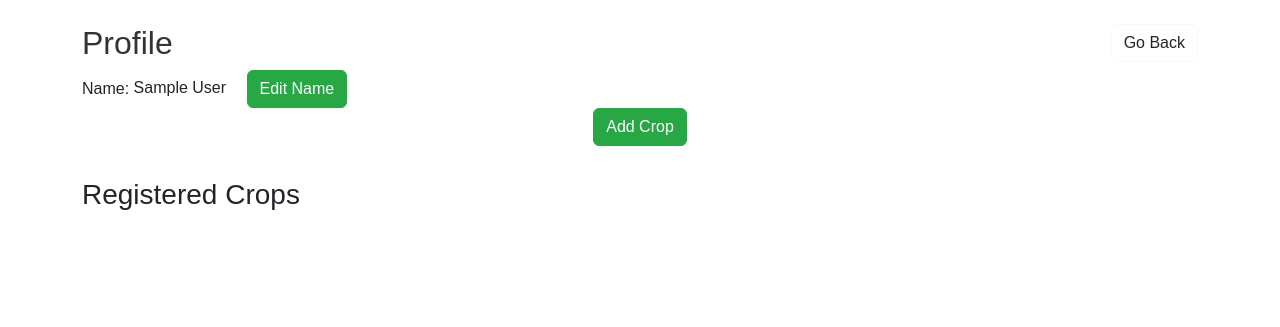
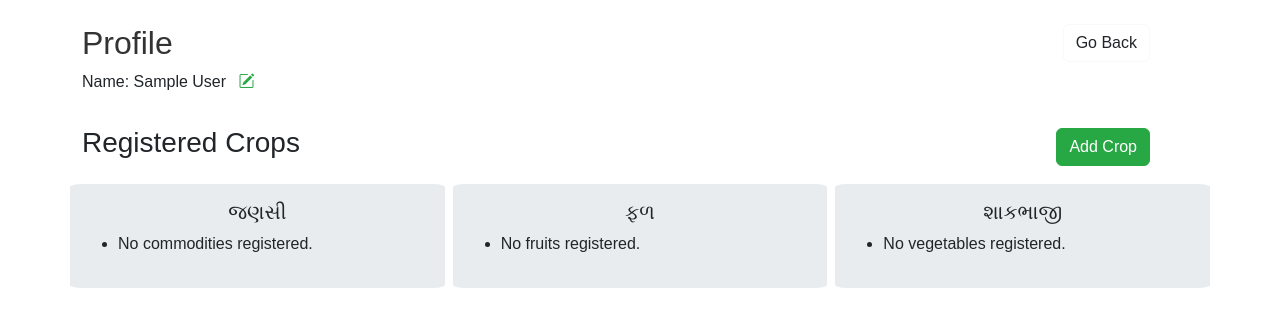
Before and after one commit to darshil511/APMC-price-predictor, a Flask app: page /auth/profile in a window 1280 px wide. Shown: the top 327 px of the page. Run offline with Flask 2, Linux system fonts and the light colour scheme; a user stored in the database is signed in; tables that the repository leaves empty hold one stand-in row (values such as "Sample post"); parts of the project's set-up code (start-up, migrations or seed data) failed here and were passed over.

Commit message:
solved errors related to 3 containers in profile page

```diff
--- a/static/css/style_profile.css
+++ b/static/css/style_profile.css
@@ -1,6 +1,6 @@
 /* General Page Styles */
 body {
-    font-family: 'Arial', sans-serif;
+    font-family: 'Arial', sans-serif
     /* display: flex;
     justify-content: center; */
 }
@@ -34,7 +34,8 @@ body {
     padding: 10px;
     height: calc(100vh - 50px);
     overflow-y: auto;  */
-    background-color: #ffffff;
+    background-color: #e9ecef;
+    border-radius: 3%;
 }
 
 
@@ -64,8 +65,9 @@ button:hover {
     background: #218838;
 } */
 
-
-
+.btn-outline-danger{
+    border-color: #e9ecef;
+}
 .btn-outline-dark{
     float: right;
     border-color: #f8f9fa;
--- a/templates/profile.html
+++ b/templates/profile.html
@@ -5,6 +5,8 @@
     <meta name="viewport" content="width=device-width, initial-scale=1.0">
     <title>Profile | APMC Price Predictor</title>
     <link href="https://cdn.jsdelivr.net/npm/bootstrap@5.3.0/dist/css/bootstrap.min.css" rel="stylesheet">
+    <link href="https://cdn.jsdelivr.net/npm/bootstrap-icons/font/bootstrap-icons.css" rel="stylesheet">
+
     <link rel="stylesheet" href="{{ url_for('static', filename='css/style_profile.css') }}">
 </head>
 <body>
@@ -31,8 +33,7 @@
                 </select>
             </div>
             <div class="modal-footer">
-                <button id="add-crop-btn" class="btn btn-outline-primary">Add Crop</button>
-                <button type="button" class="btn btn-outline-primary" data-bs-dismiss="modal">Close</button>
+                <button id="add-crop-btn" class="btn btn-outline-primary" data-bs-dismiss="modal">Add Crop</button>
             </div>
         </div>
         </div>
@@ -41,50 +42,61 @@
     <div class="container">
         <div class="row mt-4 mb-3">
             <div class="name-container" id="name-container">
-                <button type="button" class="btn btn-outline-dark" onclick="window.location.href='/'">Go Back</button>
+                <button type="button" class="btn btn-outline-dark me-5" onclick="window.location.href='/'">Go Back</button>
                 <h2>Profile</h2>
                 <!-- Display the current user's name -->
                 <label for="name">Name:</label>
                 <span type="text" id="display-name">{{ current_user.name }}</span>
-                <button id="update-name-btn" style="display: none;" class="btn btn-outline-primary mb-1">Update Name</button>
-                <button id="edit-name-btn" class="btn btn-outline-primary ms-3">Edit Name</button>
-                <button id="add-new-crop-btn" type="button" class="btn btn-outline-primary" data-bs-toggle="modal" data-bs-target="#exampleModalCenter" style="display: block; margin: auto;">Add Crop</button>
+                <i id="update-name-btn" class="bi bi-check2-circle" style="display: none; cursor: pointer; color: #28a745;"></i>
+                <i id="edit-name-btn" class="bi bi-pencil-square ms-2" style="cursor: pointer; color: #28a745;"></i>
+                <!-- <button id="add-new-crop-btn" type="button" class="btn btn-outline-primary" data-bs-toggle="modal" data-bs-target="#exampleModalCenter" style="display: block; margin: auto;">Add Crop</button>-->
                 <p id="update-message" style="color: green;"></p>
             </div>
         </div>
 
-        <div class="row mb-3">
+        <div class="row align-items-center mb-3">
+            <div class="col-auto">
                 <h3>Registered Crops</h3>
             </div>
+            <div class="col-auto ms-auto">
+                <button id="add-new-crop-btn" type="button" class="btn btn-outline-primary me-5" data-bs-toggle="modal" data-bs-target="#exampleModalCenter">
+                    Add Crop
+                </button>
+            </div>
+        </div>
+
 
         <div class="row mb-3">
-            <div class="col-sm view-crop-container">
+            <div class="col-sm view-crop-container p-3">
+                <h5 style="display: flex; justify-content: center;">જણસી</h5>
                 <ul id="commodity-crop-list">
                     {% if user_crops %}
                         {% for crop in user_crops %}
-                            <li>{{ crop.category }} - {{ crop.crop_name }} <button type="button" class="btn btn-outline-danger" data-crop="{{ crop.crop_name }}" data-category="{{ crop.category }}">Remove</button></li>
+                            <li>{{ crop.category }} - {{ crop.crop_name }} <i class="bi bi-x-lg ms-2" data-crop="${crop.crop_name}" data-category="${crop.category}" style="cursor: pointer; color: red;"></i></li>
                         {% endfor %}
                     {% else %}
                         <p>No crops registered.</p>
                     {% endif %}
                 </ul>
             </div>
-            <div class="col-sm view-crop-container">
+            <div class="col-sm view-crop-container ms-2 p-3">
+                <h5 style="display: flex; justify-content: center;">ફળ</h5>
                 <ul id="fruits-crop-list">
                     {% if user_crops %}
                         {% for crop in user_crops %}
-                            <li>{{ crop.category }} - {{ crop.crop_name }} <button type="button" class="btn btn-outline-danger" data-crop="{{ crop.crop_name }}" data-category="{{ crop.category }}">Remove</button></li>
+                            <li>{{ crop.category }} - {{ crop.crop_name }} <i class="bi bi-x-lg ms-2" data-crop="${crop.crop_name}" data-category="${crop.category}" style="cursor: pointer; color: red;"></i></li>
                         {% endfor %}
                     {% else %}
                         <p>No crops registered.</p>
                     {% endif %}
                 </ul>
             </div>
-            <div class="col-sm view-crop-container">
+            <div class="col-sm view-crop-container ms-2 p-3">
+                <h5 style="display: flex; justify-content: center;">શાકભાજી</h5>
                 <ul id="vegetable-crop-list">
                     {% if user_crops %}
                         {% for crop in user_crops %}
-                            <li>{{ crop.category }} - {{ crop.crop_name }} <button type="button" class="btn btn-outline-danger" data-crop="{{ crop.crop_name }}" data-category="{{ crop.category }}">Remove</button></li>
+                            <li>{{ crop.category }} - {{ crop.crop_name }} <i class="bi bi-x-lg ms-2" data-crop="${crop.crop_name}" data-category="${crop.category}" style="cursor: pointer; color: red;"></i></li>
                         {% endfor %}
                     {% else %}
                         <p>No crops registered.</p>
@@ -105,6 +117,13 @@
 
     <script src="https://cdn.jsdelivr.net/npm/bootstrap@5.3.0/dist/js/bootstrap.bundle.min.js"></script>
     <script>
+        // code for disappearing the data in modal body when the modal closes
+        document.getElementById('exampleModalCenter').addEventListener('hidden.bs.modal', function () {
+            document.getElementById('category').value = "";  // Reset category dropdown
+            document.getElementById('crop').innerHTML = '<option value="">--Select Crop--</option>'; // Reset crop dropdown
+        });
+
+        //code for edit-name button
         document.getElementById('edit-name-btn').addEventListener('click', function() {
             let newInput = document.createElement('input');
             newInput.type = 'text';
@@ -199,25 +218,47 @@
                     fruitList.innerHTML = '';
                     commodityList.innerHTML = '';
 
-                    if (data.crops.length === 0) {
-                        vegetableList.innerHTML = '<li>No vegetables registered.</li>';
-                        fruitList.innerHTML = '<li>No fruits registered.</li>';
-                        commodityList.innerHTML = '<li>No commodities registered.</li>';
-                    } else {
+                    // Track if any crops exist in each category
+                    let hasVegetables = false;
+                    let hasFruits = false;
+                    let hasCommodities = false;
+
+                    // Populate the lists
                     data.crops.forEach(crop => {
                         const listItem = document.createElement('li');
-                            listItem.innerHTML = `${crop.category} - ${crop.crop_name}
-                                <button class="btn btn-outline-danger" data-crop="${crop.crop_name}" data-category="${crop.category}">Remove</button>`;
+                        listItem.innerHTML = `${crop.crop_name}
+                            <i class="bi bi-x-lg ms-2" data-crop="${crop.crop_name}" data-category="${crop.category}" style="cursor: pointer; color: red;"></i>`;
 
-                            // Append to the correct category list
                         if (crop.category === "Vegetables") {
                             vegetableList.appendChild(listItem);
+                            hasVegetables = true;
                         } else if (crop.category === "Fruits") {
                             fruitList.appendChild(listItem);
+                            hasFruits = true;
                         } else if (crop.category === "Commodities") {
                             commodityList.appendChild(listItem);
+                            hasCommodities = true;
                         }
                     });
+
+                    // Add placeholder message if a category is empty
+                    if (!hasVegetables) {
+                        const noVegetableMsg = document.createElement('li');
+                        noVegetableMsg.id = 'no-vegetables-msg';
+                        noVegetableMsg.innerText = 'No vegetables registered.';
+                        vegetableList.appendChild(noVegetableMsg);
+                    }
+                    if (!hasFruits) {
+                        const noFruitMsg = document.createElement('li');
+                        noFruitMsg.id = 'no-fruits-msg';
+                        noFruitMsg.innerText = 'No fruits registered.';
+                        fruitList.appendChild(noFruitMsg);
+                    }
+                    if (!hasCommodities) {
+                        const noCommodityMsg = document.createElement('li');
+                        noCommodityMsg.id = 'no-commodities-msg';
+                        noCommodityMsg.innerText = 'No commodities registered.';
+                        commodityList.appendChild(noCommodityMsg);
                     }
                 }
             })
@@ -238,14 +279,23 @@
                     .then(data => {
                         if (data.success) {
                             const listItem = document.createElement('li');
-                            listItem.innerHTML = `${category} - ${crop} <button class="btn btn-outline-danger" data-crop="${crop}" data-category="${category}">Remove</button>`;
+                            listItem.innerHTML = `${crop} <i class="bi bi-x-lg ms-2" data-crop="${crop}" data-category="${category}" style="cursor: pointer; color: red;"></i>`;
+
+                            const vegetableList = document.getElementById('vegetable-crop-list');
+                            const fruitList = document.getElementById('fruits-crop-list');
+                            const commodityList = document.getElementById('commodity-crop-list');
+
+
                             // Append to the correct category list
                             if (category === "Vegetables") {
-                                document.getElementById('vegetable-crop-list').appendChild(listItem);
+                                document.getElementById('no-vegetables-msg')?.remove();
+                                vegetableList.appendChild(listItem);
                             } else if (category === "Fruits") {
-                                document.getElementById('fruits-crop-list').appendChild(listItem);
+                                document.getElementById('no-fruits-msg')?.remove();
+                                fruitList.appendChild(listItem);
                             } else if (category === "Commodities") {
-                                document.getElementById('commodity-crop-list').appendChild(listItem);
+                                document.getElementById('no-commodities-msg')?.remove();
+                                commodityList.appendChild(listItem);
                             }
                         }
                     });
@@ -254,7 +304,7 @@
 
             // Remove crop from registered crops
             document.addEventListener('click', function(event) {
-                if (event.target.classList.contains('btn-outline-danger')) {
+                if (event.target.classList.contains('bi-x-lg')) {
                     const cropName = event.target.getAttribute('data-crop');
                     const category = event.target.getAttribute('data-category');
 
@@ -267,6 +317,28 @@
                     .then(data => {
                         if (data.success) {
                             event.target.parentElement.remove();
+                            const vegetableList = document.getElementById('vegetable-crop-list');
+                            const fruitList = document.getElementById('fruits-crop-list');
+                            const commodityList = document.getElementById('commodity-crop-list');
+
+                            if (commodityList.children.length === 0) {
+                                const noCommodityMsg = document.createElement('li');
+                                noCommodityMsg.id = 'no-commodities-msg';
+                                noCommodityMsg.innerText = 'No commodities registered.';
+                                commodityList.appendChild(noCommodityMsg);
+                            }
+                            if (fruitList.children.length === 0) {
+                                const noFruitMsg = document.createElement('li');
+                                noFruitMsg.id = 'no-fruits-msg';
+                                noFruitMsg.innerText = 'No fruits registered.';
+                                fruitList.appendChild(noFruitMsg);
+                            }
+                            if (vegetableList.children.length === 0) {
+                                const noVegetableMsg = document.createElement('li');
+                                noVegetableMsg.id = 'no-vegetables-msg';
+                                noVegetableMsg.innerText = 'No vegetables registered.';
+                                vegetableList.appendChild(noVegetableMsg);
+                            }
                         }
                     })
                     .catch(error => console.error('Error removing crop:', error));
@@ -289,7 +361,7 @@
                 setTimeout(() => alert.remove(), 1000)
               }, 5000) // Keep the alert visible for 5 seconds
             })
-          })
+          });
     </script>
 </body>
 </html>
```
Also changed, not shown: ml_models/commodities_saved_models/commodities_parameters.csv (+52 -52 lines), data/commodities/commodities_price_data.csv, 1 other file. Lines whose indentation alone changed are shown as unchanged.
